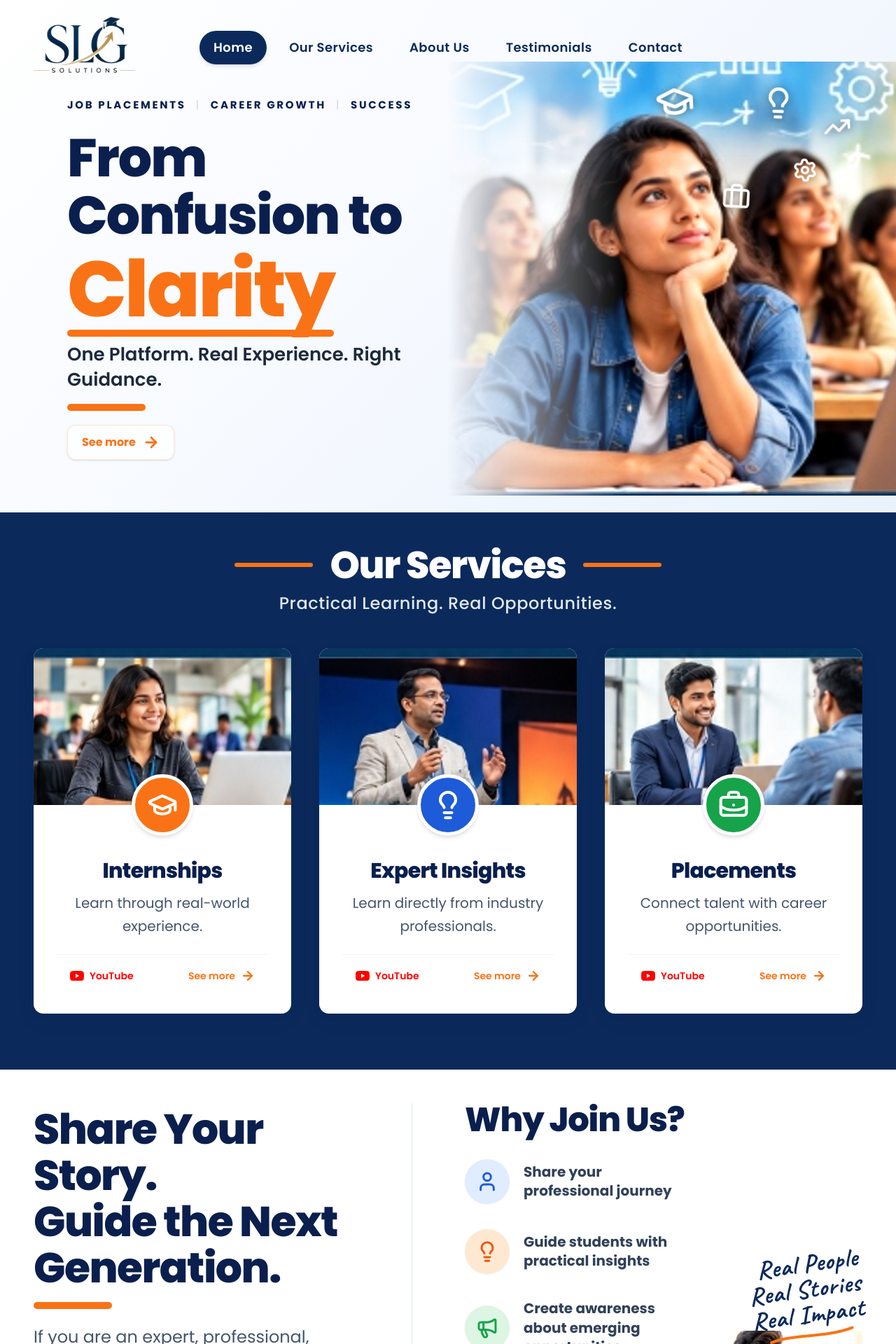
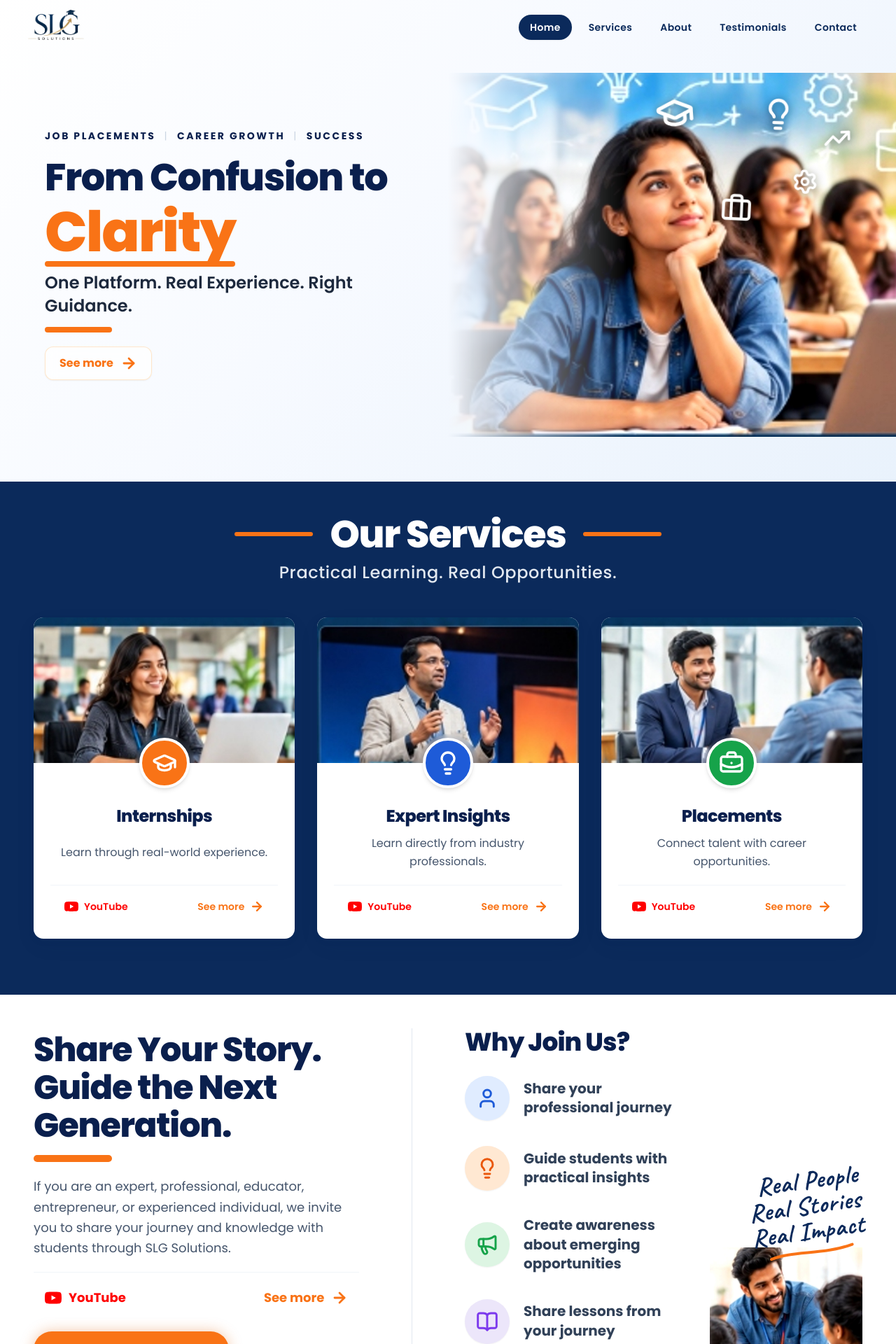
Before and after one commit to rashmi-ranjan-sahoo-dev/slg, a React (Vite) app: page / in a window 1280 px wide. Shown: the top 1920 px of the page at 70% size. Built offline with nearby package versions, Linux system fonts and the light colour scheme; the HTML template or start-up script is replaced by a standard one.

Commit message:
feat(header, layout): compact auto-hiding header and full laptop/PC responsiveness

```diff
--- a/src/App.jsx
+++ b/src/App.jsx
@@ -29,7 +29,7 @@ export default function App() {
   };
 
   return (
-    <div className="min-h-screen flex flex-col bg-white text-slate-800 antialiased selection:bg-orange-500 selection:text-white">
+    <div className="min-h-screen w-full overflow-x-hidden flex flex-col bg-white text-slate-800 antialiased selection:bg-orange-500 selection:text-white">
       {/* Page Loader */}
       {!isLoaded && <Loader onComplete={handleLoaderComplete} />}
 
@@ -37,7 +37,7 @@ export default function App() {
       <Header activeId={activeId} />
 
       {/* Main Content Landmarks */}
-      <main className="flex-grow">
+      <main className="flex-grow w-full overflow-x-hidden">
         <Hero isLoaded={isLoaded} />
         <Services />
         <ShareStory />
--- a/src/components/ContactUs.jsx
+++ b/src/components/ContactUs.jsx
@@ -126,7 +126,7 @@ export default function ContactUs() {
             </span>
 
             {/* Heading */}
-            <h2 className="text-3xl sm:text-4xl md:text-[50px] font-extrabold text-[#0A1F4D] tracking-tight leading-[1.12]">
+            <h2 className="text-3xl sm:text-4xl md:text-[46px] lg:text-[38px] xl:text-[46px] 2xl:text-[50px] font-extrabold text-[#0A1F4D] tracking-tight leading-[1.12]">
               {heading} <br />
               <span className="text-orange-500">{highlight}</span>
             </h2>
@@ -138,7 +138,7 @@ export default function ContactUs() {
             />
 
             {/* Subtitle */}
-            <p className="mt-4 sm:mt-5 text-base sm:text-lg md:text-xl text-slate-600 leading-relaxed font-normal">
+            <p className="mt-3 sm:mt-4 text-base sm:text-lg lg:text-base xl:text-lg text-slate-600 leading-relaxed font-normal">
               {subtitle}
             </p>
 
--- a/src/components/Header.jsx
+++ b/src/components/Header.jsx
@@ -5,21 +5,46 @@ import MobileMenu from './MobileMenu';
 import { NAV_ITEMS } from '../data/content';
 
 export default function Header({ activeId }) {
+  const [isVisible, setIsVisible] = useState(true);
   const [isScrolled, setIsScrolled] = useState(false);
   const [isMobileMenuOpen, setIsMobileMenuOpen] = useState(false);
-  const navContainerRef = useRef(null);
+  const lastScrollY = useRef(0);
 
   useEffect(() => {
     const handleScroll = () => {
-      if (window.scrollY > 20) {
-        setIsScrolled(true);
+      const currentScrollY = window.scrollY;
+
+      // Handle background styling (scrolled past hero top)
+      setIsScrolled(currentScrollY > 20);
+
+      // Keep header visible if mobile drawer is open
+      if (isMobileMenuOpen) {
+        setIsVisible(true);
+        lastScrollY.current = currentScrollY;
+        return;
+      }
+
+      // Always show header at top of hero section
+      if (currentScrollY <= 60) {
+        setIsVisible(true);
       } else {
-        setIsScrolled(false);
+        const delta = currentScrollY - lastScrollY.current;
+        // Scrolling down past threshold -> hide header
+        if (delta > 6) {
+          setIsVisible(false);
+        }
+        // Scrolling up past threshold -> show header
+        else if (delta < -6) {
+          setIsVisible(true);
+        }
       }
+
+      lastScrollY.current = currentScrollY;
     };
+
     window.addEventListener('scroll', handleScroll, { passive: true });
     return () => window.removeEventListener('scroll', handleScroll);
-  }, []);
+  }, [isMobileMenuOpen]);
 
   const handleNavClick = (e, href) => {
     e.preventDefault();
@@ -32,24 +57,25 @@ export default function Header({ activeId }) {
   return (
     <header
       id="site-header"
-      className={`fixed top-0 left-0 right-0 z-40 transition-all duration-300 ${
+      className={`fixed top-0 left-0 right-0 z-40 transition-all duration-300 ease-in-out ${
+        isVisible ? 'translate-y-0 opacity-100' : '-translate-y-full opacity-0 pointer-events-none'
+      } ${
         isScrolled
-          ? 'bg-white/95 backdrop-blur-md shadow-sm py-2.5 sm:py-3'
-          : 'bg-transparent py-2.5 sm:py-4 md:py-6'
+          ? 'bg-white/95 backdrop-blur-md shadow-xs border-b border-slate-100/90 py-1.5 sm:py-2'
+          : 'bg-transparent py-2 sm:py-2.5 md:py-3'
       }`}
     >
-      <div className="w-full px-4 sm:px-8 lg:px-12">
-        <div className="flex items-center justify-between relative min-h-[56px] sm:min-h-[72px]">
-          {/* Logo on Left */}
+      <div className="w-full max-w-[1400px] mx-auto px-4 sm:px-6 lg:px-10">
+        <div className="flex items-center justify-between min-h-[44px] sm:min-h-[50px] md:min-h-[54px]">
+          {/* Compact Logo on Left */}
           <div className="flex-shrink-0 z-10">
-            <Logo className="h-12 sm:h-16 md:h-18 lg:h-20 w-auto" />
+            <Logo className="h-8 sm:h-9 md:h-10 lg:h-11 w-auto" />
           </div>
 
-          {/* Desktop Navigation Centered in the Middle of Header */}
+          {/* Desktop Navigation - Responsive & Collision-Free across all PC/laptop screens */}
           <nav
-            ref={navContainerRef}
             aria-label="Main Navigation"
-            className="hidden md:flex items-center gap-2 lg:gap-3 absolute left-1/2 -translate-x-1/2 z-10"
+            className="hidden md:flex items-center gap-1 sm:gap-1.5 lg:gap-2 ml-auto z-10"
           >
             {NAV_ITEMS.map((item) => {
               const isActive = activeId === item.href.replace('#', '');
@@ -58,10 +84,10 @@ export default function Header({ activeId }) {
                   key={item.label}
                   href={item.href}
                   onClick={(e) => handleNavClick(e, item.href)}
-                  className={`relative whitespace-nowrap px-5 py-2.5 text-base lg:text-lg font-semibold rounded-full transition-all duration-200 tracking-wide ${
+                  className={`relative whitespace-nowrap px-3 py-1.5 lg:px-4 lg:py-2 text-xs sm:text-sm lg:text-[14px] font-semibold rounded-full transition-all duration-200 tracking-wide select-none ${
                     isActive
-                      ? 'bg-[#0B2A5B] text-white shadow-md'
-                      : 'text-[#0B2A5B] hover:text-orange-500 hover:bg-slate-100/70'
+                      ? 'bg-[#0B2A5B] text-white shadow-xs'
+                      : 'text-[#0B2A5B] hover:text-orange-500 hover:bg-slate-100/70 active:scale-95'
                   }`}
                 >
                   {item.label}
@@ -70,21 +96,21 @@ export default function Header({ activeId }) {
             })}
           </nav>
 
-          {/* Mobile Hamburger Toggle on Right (Reduced size for phone screen) */}
+          {/* Mobile Hamburger Toggle on Right */}
           <div className="md:hidden z-10">
             <button
               onClick={() => setIsMobileMenuOpen(true)}
               aria-label="Open Navigation Menu"
               aria-expanded={isMobileMenuOpen}
-              className="w-10 h-10 flex items-center justify-center rounded-xl bg-slate-100 text-[#0B2A5B] hover:bg-slate-200 active:scale-95 transition-all shadow-xs"
+              className="w-9 h-9 flex items-center justify-center rounded-lg bg-slate-100 text-[#0B2A5B] hover:bg-slate-200 active:scale-95 transition-all shadow-xs"
             >
-              <Menu className="w-5 h-5 stroke-[2.2]" />
+              <Menu className="w-4.5 h-4.5 stroke-[2.2]" />
             </button>
           </div>
         </div>
       </div>
 
-      {/* Mobile Menu Overlay */}
+      {/* Mobile Menu Drawer Overlay */}
       <MobileMenu
         isOpen={isMobileMenuOpen}
         onClose={() => setIsMobileMenuOpen(false)}
--- a/src/components/Hero.jsx
+++ b/src/components/Hero.jsx
@@ -152,7 +152,7 @@ export default function Hero({ isLoaded }) {
     <section
       id="home"
       ref={containerRef}
-      className="relative pt-20 pb-6 sm:pt-24 md:pt-26 lg:pt-22 overflow-hidden min-h-[90vh] flex items-center"
+      className="relative pt-18 pb-6 sm:pt-20 sm:pb-8 md:pt-22 md:pb-10 lg:pt-20 lg:pb-10 overflow-hidden min-h-[82vh] lg:min-h-[86vh] flex items-center"
       style={{
         background: 'linear-gradient(135deg, #ffffff 0%, #f7faff 45%, #e9f2fc 100%)',
       }}
@@ -160,12 +160,12 @@ export default function Hero({ isLoaded }) {
       {/* Full bleed grid on desktop */}
       <div className="w-full">
         <div className="grid grid-cols-1 lg:grid-cols-12 gap-8 lg:gap-0 items-center">
-          {/* Left Column: Typography with generous padding */}
-          <div className="lg:col-span-6 z-10 text-left px-6 sm:px-10 lg:pl-16 lg:pr-8 xl:pl-24">
+          {/* Left Column: Typography with responsive padding */}
+          <div className="lg:col-span-6 z-10 text-left px-5 sm:px-8 lg:pl-10 lg:pr-6 xl:pl-16 xl:pr-8 2xl:pl-24">
             {/* 3 Verticals on top of "From Confusion to Clarity" */}
-            <div ref={verticalsRef} className="w-full mb-4 sm:mb-6 select-none">
-              {/* Desktop: clean static line */}
-              <div className="hidden md:flex items-center gap-2.5 sm:gap-3.5 text-xs sm:text-sm md:text-[15px] font-bold text-[#0A1F4D] tracking-[0.18em] uppercase">
+            <div ref={verticalsRef} className="w-full mb-3 sm:mb-5 select-none">
+              {/* Desktop: clean static line with responsive spacing and font */}
+              <div className="hidden md:flex items-center gap-2 lg:gap-2.5 xl:gap-3 text-xs md:text-xs lg:text-[13px] xl:text-[14px] font-bold text-[#0A1F4D] tracking-[0.12em] lg:tracking-[0.14em] xl:tracking-[0.18em] uppercase whitespace-nowrap">
                 <span>JOB PLACEMENTS</span>
                 <span className="text-slate-300 font-light select-none">|</span>
                 <span>CAREER GROWTH</span>
@@ -217,34 +217,34 @@ export default function Hero({ isLoaded }) {
               </div>
             </div>
 
-            <h1 className="text-4xl sm:text-5xl md:text-6xl lg:text-[66px] xl:text-[76px] font-extrabold text-[#0A1F4D] tracking-tight leading-[1.08]">
+            <h1 className="text-3xl sm:text-4xl md:text-5xl lg:text-[44px] xl:text-[54px] 2xl:text-[68px] font-extrabold text-[#0A1F4D] tracking-tight leading-[1.1]">
               <span ref={headlineRef} className="block">
                 {HERO_CONTENT.titlePrefix}
               </span>
-              <span className="relative inline-block mt-2">
+              <span className="relative inline-block mt-1 sm:mt-2">
                 <span
                   ref={clarityRef}
-                  className="text-orange-500 font-black text-[56px] sm:text-[68px] md:text-[84px] lg:text-[96px] xl:text-[112px] leading-none block tracking-tight"
+                  className="text-orange-500 font-black text-[48px] sm:text-[60px] md:text-[74px] lg:text-[66px] xl:text-[80px] 2xl:text-[98px] leading-none block tracking-tight"
                 >
                   {HERO_CONTENT.titleHighlight}
                 </span>
                 <span
                   ref={underlineRef}
-                  className="absolute -bottom-2 sm:-bottom-3 left-0 right-0 h-2 sm:h-2.5 bg-orange-500 rounded-full"
+                  className="absolute -bottom-1.5 sm:-bottom-2.5 left-0 right-0 h-1.5 sm:h-2 bg-orange-500 rounded-full"
                 />
               </span>
             </h1>
 
             <p
               ref={subtitleRef}
-              className="mt-4 sm:mt-5 text-lg sm:text-xl md:text-2xl lg:text-[26px] font-semibold text-slate-800 max-w-xl leading-snug"
+              className="mt-3 sm:mt-4 text-base sm:text-lg md:text-xl lg:text-xl xl:text-2xl font-semibold text-slate-800 max-w-xl leading-snug"
             >
               {HERO_CONTENT.subtitle}
             </p>
 
             <div
               ref={barRef}
-              className="mt-3 sm:mt-4 w-20 sm:w-28 h-2 sm:h-2.5 bg-orange-500 rounded-full"
+              className="mt-3 sm:mt-3.5 w-16 sm:w-24 h-1.5 sm:h-2 bg-orange-500 rounded-full"
             />
 
             {/* See more button */}
@@ -258,7 +258,7 @@ export default function Hero({ isLoaded }) {
               }}
               aria-haspopup="dialog"
               aria-expanded={isModalOpen}
-              className="see-more-btn mt-4 sm:mt-5 inline-flex items-center justify-center gap-2 sm:gap-2.5 min-h-[48px] px-4 sm:px-5 py-2.5 sm:py-3 text-[14px] sm:text-[15px] md:text-base font-bold text-orange-500 font-['Poppins'] rounded-xl border border-orange-200/60 bg-white/70 backdrop-blur-sm hover:bg-orange-50 focus:outline-none focus-visible:ring-2 focus-visible:ring-orange-500 focus-visible:ring-offset-2 select-none transition-all active:scale-[0.97] shadow-sm hover:shadow-md"
+              className="see-more-btn mt-4 sm:mt-5 inline-flex items-center justify-center gap-2 sm:gap-2.5 min-h-[44px] sm:min-h-[48px] px-4 sm:px-5 py-2 sm:py-2.5 text-[14px] sm:text-[15px] md:text-base font-bold text-orange-500 font-['Poppins'] rounded-xl border border-orange-200/60 bg-white/70 backdrop-blur-sm hover:bg-orange-50 focus:outline-none focus-visible:ring-2 focus-visible:ring-orange-500 focus-visible:ring-offset-2 select-none transition-all active:scale-[0.97] shadow-xs hover:shadow-sm"
             >
               <span>See more</span>
               <span className="see-more-arrow-wrap inline-flex items-center justify-center w-5 h-5 sm:w-6 sm:h-6">
@@ -271,7 +271,7 @@ export default function Hero({ isLoaded }) {
           <div className="lg:col-span-6 relative w-full h-full flex items-center justify-end">
             <div
               ref={imageContainerRef}
-              className="relative w-full h-full min-h-[340px] sm:min-h-[440px] lg:min-h-[560px] xl:min-h-[620px] overflow-hidden hero-image-mask"
+              className="relative w-full h-full min-h-[300px] sm:min-h-[380px] lg:min-h-[440px] xl:min-h-[520px] 2xl:min-h-[600px] overflow-hidden hero-image-mask"
             >
               <img
                 src={heroStudentsImg}
--- a/src/components/ServiceCard.jsx
+++ b/src/components/ServiceCard.jsx
@@ -86,7 +86,7 @@ export default function ServiceCard({
       className="group relative bg-white rounded-[14px] overflow-hidden card-shadow hover:card-shadow-hover transition-all duration-300 flex flex-col items-center text-center w-full"
     >
       {/* Top Image taking TOTAL WIDTH of the card */}
-      <div className="relative w-full h-48 sm:h-52 md:h-56 overflow-hidden bg-slate-100">
+      <div className="relative w-full h-44 sm:h-48 md:h-48 lg:h-48 xl:h-52 overflow-hidden bg-slate-100">
         <img
           src={service.image}
           alt={service.alt}
@@ -101,27 +101,27 @@ export default function ServiceCard({
       {/* Overlapping Circular Badge */}
       <div
         ref={badgeRef}
-        className="-mt-10 sm:-mt-11 relative z-10 w-20 h-20 sm:w-22 sm:h-22 rounded-full flex items-center justify-center text-white shadow-md border-[4px] sm:border-[5px] border-white transition-transform duration-300 group-hover:scale-110"
+        className="-mt-8 sm:-mt-9 relative z-10 w-16 h-16 sm:w-18 sm:h-18 lg:w-18 lg:h-18 rounded-full flex items-center justify-center text-white shadow-md border-[3.5px] sm:border-[4px] border-white transition-transform duration-300 group-hover:scale-110"
         style={{ backgroundColor: service.badgeBg }}
       >
-        <IconComponent className="w-10 h-10 sm:w-11 sm:h-11 stroke-[2.2]" />
+        <IconComponent className="w-8 h-8 sm:w-9 sm:h-9 stroke-[2.2]" />
       </div>
 
       {/* Body Content */}
-      <div className="p-6 sm:p-8 pt-4 flex flex-col items-center flex-grow w-full">
+      <div className="p-4 sm:p-6 lg:p-5 xl:p-6 pt-3 sm:pt-4 flex flex-col items-center flex-grow w-full">
         <h3
           id={titleId}
-          className="text-2xl sm:text-3xl font-extrabold text-[#0A1F4D] tracking-tight mb-3"
+          className="text-xl sm:text-2xl lg:text-xl xl:text-2xl font-extrabold text-[#0A1F4D] tracking-tight mb-2 sm:mb-2.5"
         >
           {service.title}
         </h3>
 
-        <p className="text-base sm:text-lg md:text-xl text-slate-600 leading-relaxed max-w-[320px] flex-grow font-normal min-h-[52px] sm:min-h-[56px] flex items-center justify-center">
+        <p className="text-sm sm:text-base lg:text-[15px] xl:text-base text-slate-600 leading-relaxed max-w-[320px] flex-grow font-normal min-h-[48px] sm:min-h-[52px] flex items-center justify-center">
           {service.description}
         </p>
 
         {/* Actions Row: YouTube link on Left, See more button on Right */}
-        <div className="mt-6 w-full flex items-center justify-between gap-2 px-1 sm:px-2 pt-2 border-t border-slate-100">
+        <div className="mt-4 sm:mt-5 w-full flex items-center justify-between gap-2 px-1 sm:px-2 pt-2 border-t border-slate-100">
           {/* YouTube Link on Left */}
           <a
             href={service.youtubeUrl || '#'}
--- a/src/components/Services.jsx
+++ b/src/components/Services.jsx
@@ -143,8 +143,8 @@ export default function Services() {
           </p>
         </div>
 
-        {/* 3 Services Cards Grid - wider and taking total width */}
-        <div className="grid grid-cols-1 md:grid-cols-3 gap-5 sm:gap-8 md:gap-10 items-start w-full">
+        {/* 3 Services Cards Grid - balanced and responsive across all screens */}
+        <div className="grid grid-cols-1 md:grid-cols-3 gap-4 sm:gap-6 lg:gap-6 xl:gap-8 items-stretch w-full">
           {SERVICES_CONTENT.services.map((service, index) => (
             <ServiceCard
               key={service.id}
--- a/src/components/ShareStory.jsx
+++ b/src/components/ShareStory.jsx
@@ -159,7 +159,7 @@ export default function ShareStory() {
           <div className="lg:col-span-5 flex flex-col items-start pt-1">
             <h2
               ref={headingRef}
-              className="text-4xl sm:text-5xl md:text-[54px] lg:text-[60px] font-extrabold text-[#0A1F4D] tracking-tight leading-[1.1]"
+              className="text-3xl sm:text-4xl md:text-[44px] lg:text-[38px] xl:text-[48px] 2xl:text-[56px] font-extrabold text-[#0A1F4D] tracking-tight leading-[1.12]"
             >
               Share Your Story. <br />
               Guide the Next Generation.
@@ -172,7 +172,7 @@ export default function ShareStory() {
 
             <p
               ref={paragraphRef}
-              className="mt-4 sm:mt-5 text-lg sm:text-xl md:text-2xl text-slate-600 leading-relaxed max-w-lg font-normal"
+              className="mt-4 sm:mt-5 text-base sm:text-lg md:text-xl lg:text-base xl:text-lg text-slate-600 leading-relaxed max-w-lg font-normal"
             >
               {ABOUT_CONTENT.paragraph}
             </p>
@@ -188,10 +188,10 @@ export default function ShareStory() {
                 target="_blank"
                 rel="noopener noreferrer"
                 aria-label="Watch how sharing your story impacts students on YouTube"
-                className="youtube-card-btn inline-flex items-center gap-2 sm:gap-2.5 min-h-[48px] px-3 sm:px-4 py-2 sm:py-2.5 text-base sm:text-lg md:text-[19px] font-bold text-[#FF0000] hover:text-[#CC0000] font-['Poppins'] rounded-xl focus:outline-none focus-visible:ring-2 focus-visible:ring-red-500 focus-visible:ring-offset-2 transition-all active:scale-[0.97] group/yt select-none"
+                className="youtube-card-btn inline-flex items-center gap-2 sm:gap-2.5 min-h-[44px] sm:min-h-[48px] px-3 sm:px-4 py-2 sm:py-2.5 text-base sm:text-lg md:text-[18px] font-bold text-[#FF0000] hover:text-[#CC0000] font-['Poppins'] rounded-xl focus:outline-none focus-visible:ring-2 focus-visible:ring-red-500 focus-visible:ring-offset-2 transition-all active:scale-[0.97] group/yt select-none"
               >
-                <span className="w-6 h-6 flex items-center justify-center text-[#FF0000] group-hover/yt:scale-110 transition-transform duration-200">
-                  <svg viewBox="0 0 24 24" className="w-6 h-6 fill-current" aria-hidden="true">
+                <span className="w-5 h-5 sm:w-6 sm:h-6 flex items-center justify-center text-[#FF0000] group-hover/yt:scale-110 transition-transform duration-200">
+                  <svg viewBox="0 0 24 24" className="w-5 h-5 sm:w-6 sm:h-6 fill-current" aria-hidden="true">
                     <path d="M23.498 6.186a3.016 3.016 0 0 0-2.122-2.136C19.505 3.545 12 3.545 12 3.545s-7.505 0-9.377.505A3.017 3.017 0 0 0 .502 6.186C0 8.07 0 12 0 12s0 3.93.502 5.814a3.016 3.016 0 0 0 2.122 2.136c1.871.505 9.376.505 9.376.505s7.505 0 9.377-.505a3.015 3.015 0 0 0 2.122-2.136C24 15.93 24 12 24 12s0-3.93-.502-5.814zM9.545 15.568V8.432L15.818 12l-6.273 3.568z"/>
                   </svg>
                 </span>
@@ -209,7 +209,7 @@ export default function ShareStory() {
                 }}
                 aria-haspopup="dialog"
                 aria-expanded={isModalOpen}
-                className="see-more-btn inline-flex items-center justify-center gap-2 sm:gap-2.5 min-h-[48px] px-3 sm:px-4 py-2 sm:py-2.5 text-base sm:text-lg md:text-[19px] font-bold text-orange-500 font-['Poppins'] rounded-xl focus:outline-none focus-visible:ring-2 focus-visible:ring-orange-500 focus-visible:ring-offset-2 select-none"
+                className="see-more-btn inline-flex items-center justify-center gap-2 sm:gap-2.5 min-h-[44px] sm:min-h-[48px] px-3 sm:px-4 py-2 sm:py-2.5 text-base sm:text-lg md:text-[18px] font-bold text-orange-500 font-['Poppins'] rounded-xl focus:outline-none focus-visible:ring-2 focus-visible:ring-orange-500 focus-visible:ring-offset-2 select-none"
               >
                 <span>See more</span>
                 <span className="see-more-arrow-wrap inline-flex items-center justify-center w-5 h-5 sm:w-6 sm:h-6">
@@ -221,7 +221,7 @@ export default function ShareStory() {
             <a
               ref={buttonRef}
               href={ABOUT_CONTENT.buttonLink}
-              className="mt-4 sm:mt-5 inline-flex items-center gap-3 px-8 sm:px-10 py-3.5 sm:py-4 rounded-full bg-orange-500 hover:bg-orange-600 active:scale-95 text-white font-extrabold text-sm sm:text-base md:text-lg tracking-wider uppercase transition-all shadow-md hover:shadow-xl"
+              className="mt-4 sm:mt-5 inline-flex items-center gap-3 px-7 sm:px-9 py-3 sm:py-3.5 rounded-full bg-orange-500 hover:bg-orange-600 active:scale-95 text-white font-extrabold text-sm sm:text-base md:text-base tracking-wider uppercase transition-all shadow-md hover:shadow-xl"
             >
               <span>{ABOUT_CONTENT.buttonText}</span>
               <ArrowRight className="w-5 h-5 stroke-[2.8]" />
@@ -232,7 +232,7 @@ export default function ShareStory() {
           <div className="lg:col-span-1 hidden lg:flex justify-center h-full self-stretch">
             <div
               ref={dividerRef}
-              className="w-[1.5px] h-full min-h-[460px] bg-slate-200"
+              className="w-[1.5px] h-full min-h-[380px] bg-slate-200"
             />
           </div>
           <div className="lg:hidden w-full h-[1.5px] bg-slate-200 my-4" />
@@ -241,7 +241,7 @@ export default function ShareStory() {
           <div className="lg:col-span-6 w-full">
             <h3
               ref={whyHeadingRef}
-              className="text-3xl sm:text-4xl md:text-5xl font-extrabold text-[#0A1F4D] tracking-tight mb-5 sm:mb-6 text-left"
+              className="text-2xl sm:text-3xl md:text-4xl lg:text-3xl xl:text-4xl font-extrabold text-[#0A1F4D] tracking-tight mb-4 sm:mb-5 text-left"
             >
               {ABOUT_CONTENT.whyJoinHeading}
             </h3>
--- a/src/data/content.js
+++ b/src/data/content.js
@@ -8,8 +8,8 @@ import changeMakersImg from '../assets/images/story-change-makers.png';
 
 export const NAV_ITEMS = [
   { label: 'Home', href: '#home' },
-  { label: 'Our Services', href: '#services' },
-  { label: 'About Us', href: '#about' },
+  { label: 'Services', href: '#services' },
+  { label: 'About', href: '#about' },
   { label: 'Testimonials', href: '#testimonials' },
   { label: 'Contact', href: '#contact' },
 ];
```
